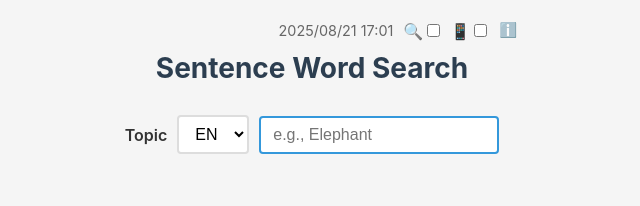
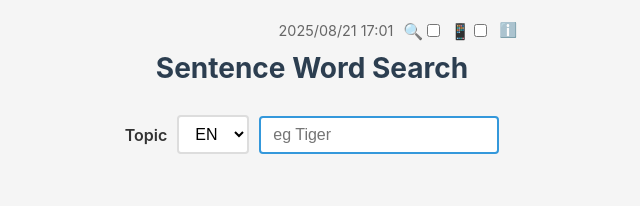
Before and after one commit to pdorrell/sentence-word-search, a React (Vite) app: page / in a window 1280 px wide. Shown: the top 206 px of the page, without its empty margins (328-968 px from the left). Built offline with nearby package versions, Linux system fonts and the light colour scheme.

Commit message:
eg tiger

```diff
--- a/src/components/TopicInput.tsx
+++ b/src/components/TopicInput.tsx
@@ -76,7 +76,7 @@ export const TopicInput: React.FC<TopicInputProps> = observer(({ app }) => {
           onBlur={handleBlur}
           disabled={!!app.currentTopic && !app.currentTopic.error}
           autoFocus
-          placeholder="e.g., Elephant"
+          placeholder="eg Tiger"
           title="Enter Wikipedia topic to generate word searches"
         />
         {app.currentTopic && !app.currentTopic.error && !app.compactMode && (
```
